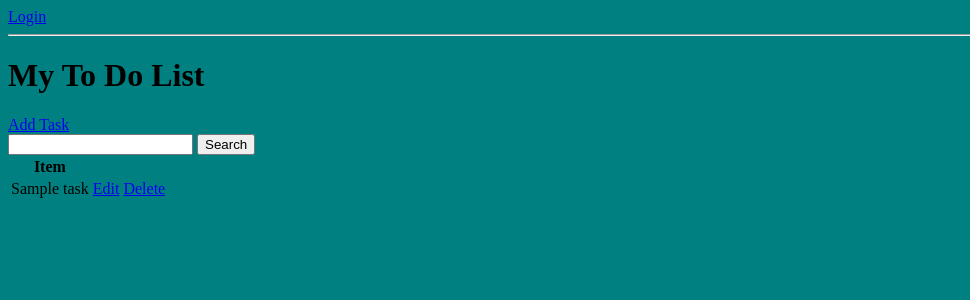
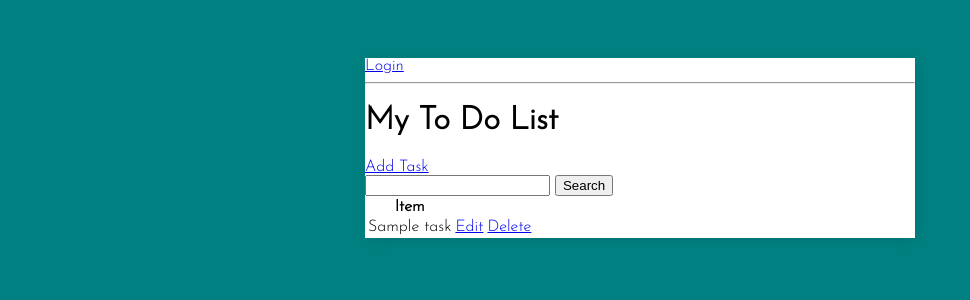
Before and after one commit to stsgolovnev/To-do-list, a Django app: template base/templates/base/task_list.html in a window 1280 px wide. Shown: the top 300 px of the page, without its empty margins (0-970 px from the left). Run offline with Django 3.2, Linux system fonts and the light colour scheme; the template is opened without the code that fills it: most values are stand-ins (such as "Sample title", 1, 10 or a date in 2020).

Commit message:
Добавил в html декоративные элементы

```diff
--- a/base/templates/base/main.html
+++ b/base/templates/base/main.html
@@ -3,11 +3,25 @@
     <head>
         <meta charset="UTF-8">
         <title>To Do Items</title>
+        <link rel="preconnect" href="https://fonts.googleapis.com"><link rel="preconnect"
+        href="https://fonts.gstatic.com"
+        crossorigin><link href="https://fonts.googleapis.com/css2?family=Josefin+Sans:wght@300&display=swap"
+        rel="stylesheet">
 
         <style>
             body {
                 background-color: teal;
+                font-family: 'Josefin Sans', sans-serif;
+                padding-top: 50px;
+            }
+            .container{
+                max-width: 550px;
+                margin: auto;
+                background-color: #fff;
+                -webkit-box-shadow: 2px 2px 13px -4px rgba(0, 0, 0, 0.21);
+                box-shadow: 2px 2px 13px -4px rgba(0, 0, 0, 0.21);
 
+            }
         </style>
     </head>
     <body>
```
